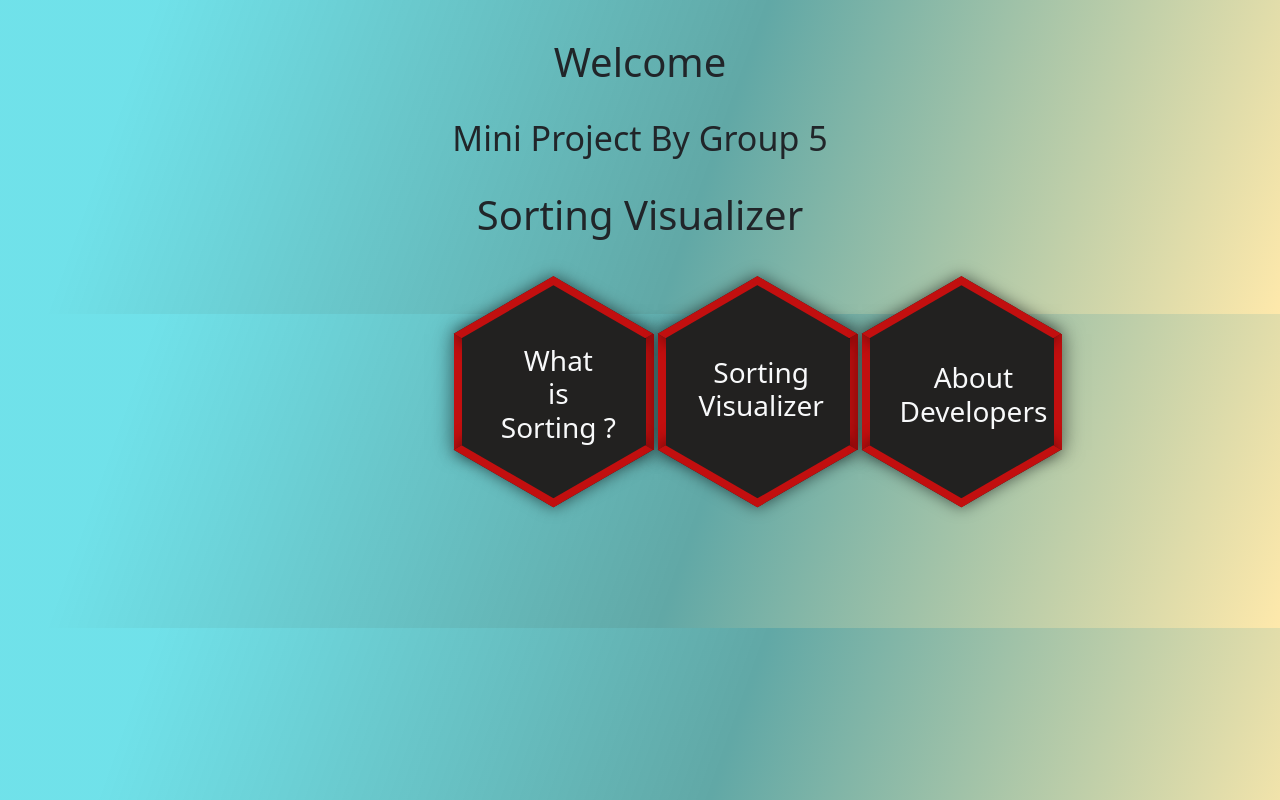
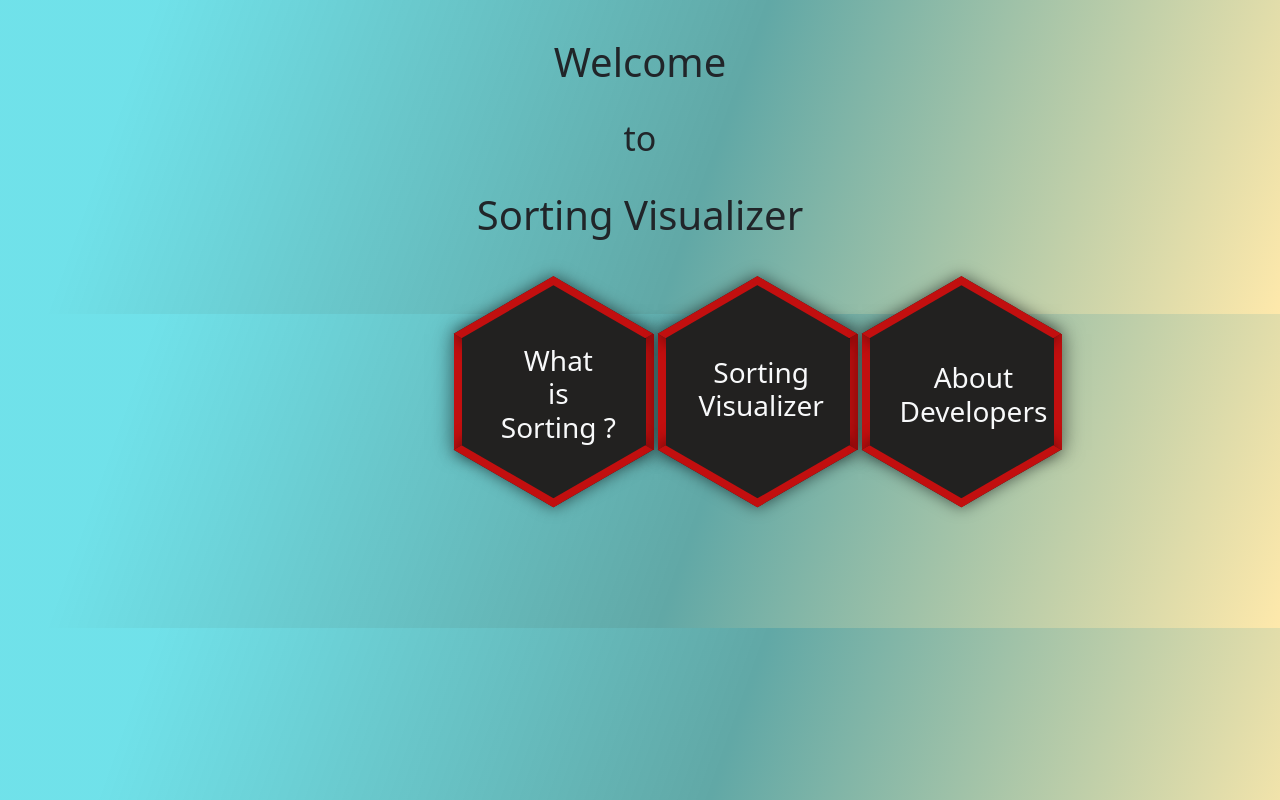
Before and after one commit to Arun04Sharma/super-octo-carnival, a plain HTML site: page index.html in a window 1280 px wide. Drawn offline with nearby package versions, Linux system fonts and the light colour scheme.

Commit message:
Update index.html

```diff
--- a/index.html
+++ b/index.html
@@ -13,7 +13,7 @@
 
     <h1 id="h1">Welcome </h1>
     <br>
-    <h2 id="h2">Mini Project By Group 5</h2>
+    <h2 id="h2">to</h2>
     <br>
     <h1 id="h1" style="margin-bottom: 1cm;">Sorting Visualizer</h1>
 
```
